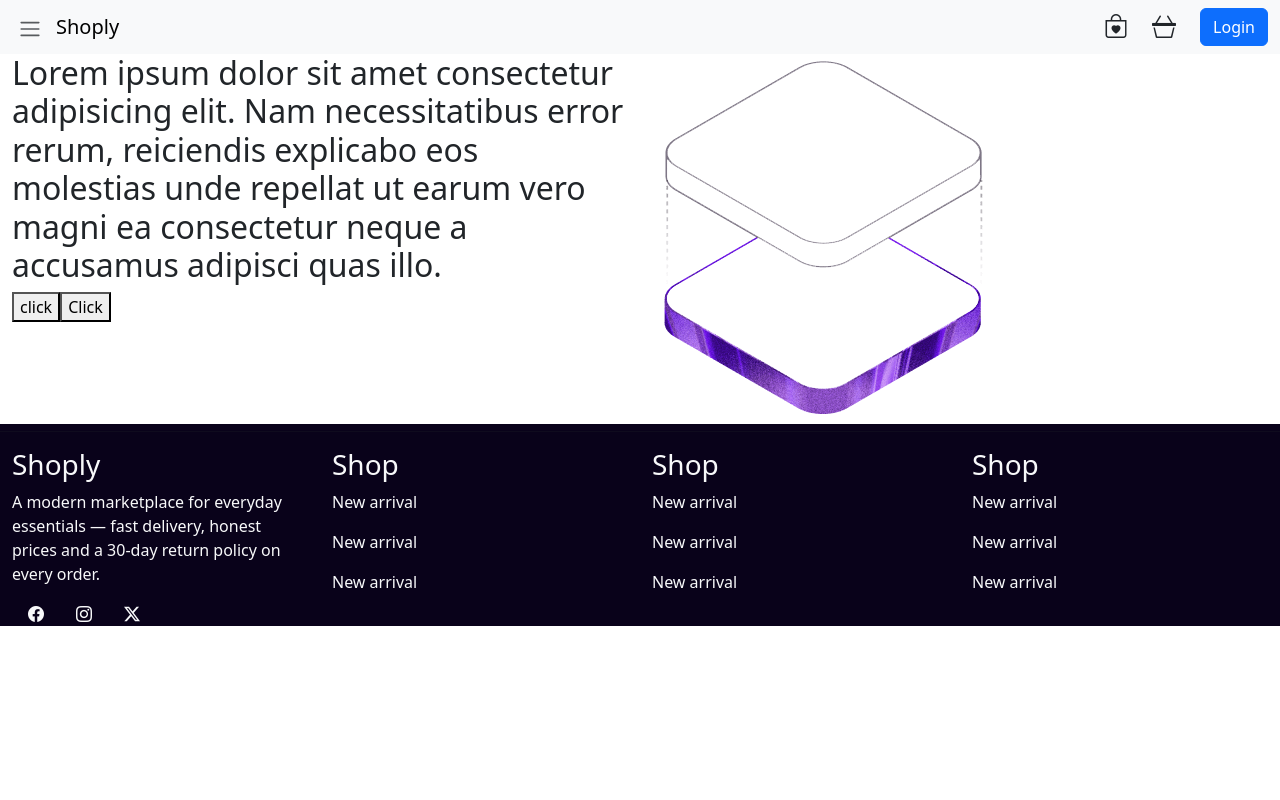
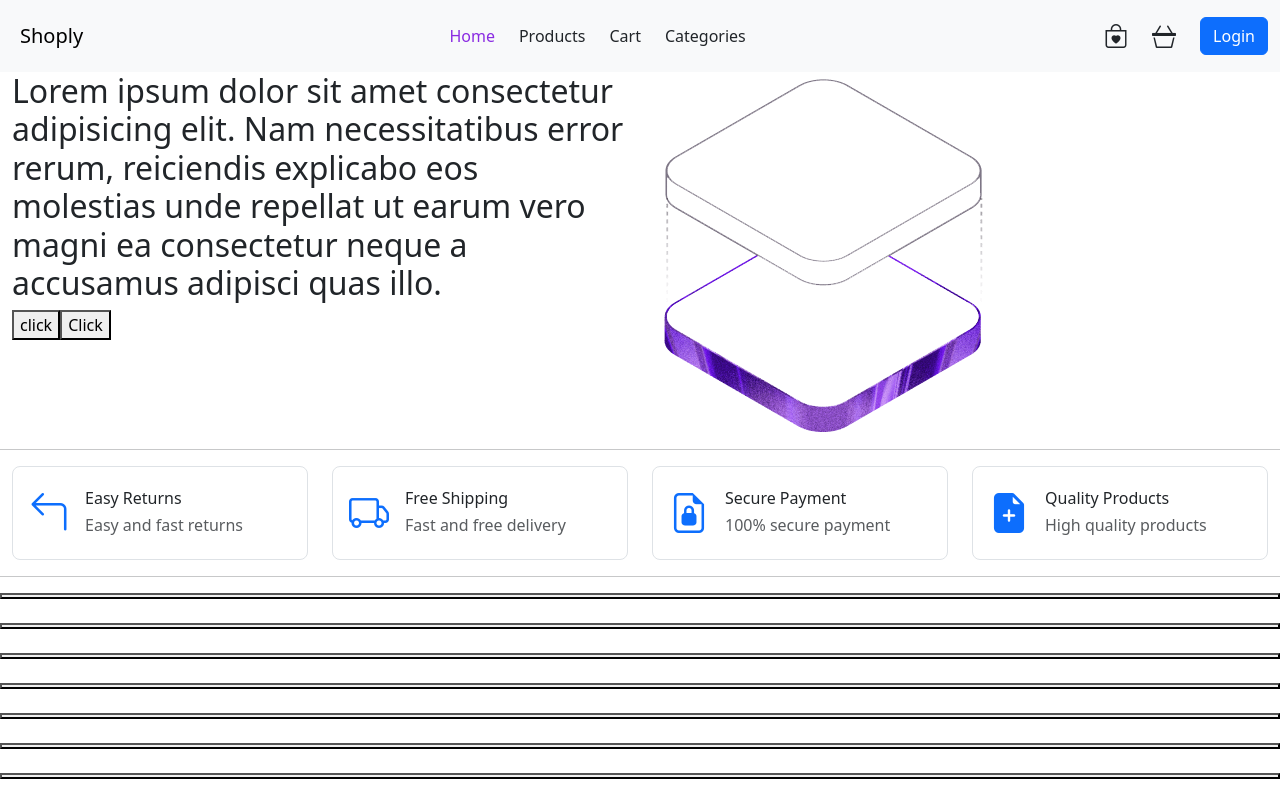
Before and after one commit to aboelenin-tech/shoply, a React (Vite) app: page / in a window 1280 px wide. Shown: the top 800 px of the page. Built offline with nearby package versions, Linux system fonts and the light colour scheme.

Commit message:
update in nav and home

```diff
--- a/src/components/Navbar.jsx
+++ b/src/components/Navbar.jsx
@@ -1,16 +1,14 @@
-// import React from "react";
 import { NavLink } from "react-router-dom";
 
 function Navbar() {
   return (
-    <nav className="navbar  bg-body-tertiary">
+    <nav className="navbar bg-body-tertiary">
+      <div className="container-fluid">
+        <div className="leftSide d-flex align-items-center">
 
-      <div className="container-fluid d-flex justify-content-between">
-        <div className="leftSide">
 
-          {/* Toggle Button */}
           <button
-            className="bg-transparent border-0"
+            className="bg-transparent border-0 d-lg-none"
             type="button"
             data-bs-toggle="offcanvas"
             data-bs-target="#sideNav"
@@ -18,25 +16,67 @@ function Navbar() {
             aria-label="Toggle navigation"
           >
             <span className="navbar-toggler-icon"></span>
+          </button>
 
-          </button>
           {/* Logo */}
-          <NavLink className="navbar-brand  m-2 " >
+          <NavLink className="navbar-brand m-2" to="/">
             Shoply
           </NavLink>
+
         </div>
 
-        <div className="RightSide d-flex flex-row justify-content-between gap-4">
+        {/* Sidebar Links appear in Navbar on LG+ */}
+        <div className="d-none d-lg-flex align-items-center gap-4">
 
+          <NavLink
+            to="/"
+            className={({ isActive }) =>
+              isActive ? "nav-link active" : "nav-link"
+            }
+          >
+            Home
+          </NavLink>
+
+          <NavLink
+            to="/products"
+            className={({ isActive }) =>
+              isActive ? "nav-link active" : "nav-link"
+            }
+          >
+            Products
+          </NavLink>
+
+          <NavLink
+            to="/card"
+            className={({ isActive }) =>
+              isActive ? "nav-link active" : "nav-link"
+            }
+          >
+            Cart
+          </NavLink>
+
+          <NavLink
+            to="/Catigories"
+            className={({ isActive }) =>
+              isActive ? "nav-link active" : "nav-link"
+            }
+          >
+            Categories
+          </NavLink>
+
+        </div>
+
+        {/* Right Side */}
+        <div className="RightSide d-flex align-items-center gap-4">
 
           {/* Wishlist */}
           <NavLink to="/wishlist" className="text-dark fs-4">
-            <i class="bi bi-bag-heart"></i>
+            <i className="bi bi-bag-heart"></i>
           </NavLink>
 
           {/* Cart */}
           <NavLink to="/card" className="text-dark fs-4">
-            <i class="bi bi-basket3"></i>
+            <i className="bi bi-basket3"></i>
           </NavLink>
 
           {/* Login */}
@@ -46,9 +86,7 @@ function Navbar() {
 
         </div>
 
-
-
-        {/* Side Navigation */}
+        {/* Offcanvas Sidebar - only used below LG */}
         <div
           className="offcanvas offcanvas-start"
           tabIndex="-1"
@@ -56,22 +94,22 @@ function Navbar() {
           aria-labelledby="sideNavLabel"
         >
 
-
           <div className="offcanvas-header">
             <h5 className="offcanvas-title" id="sideNavLabel">
-              <i class="bi bi-basket2"></i>
+              <i className="bi bi-basket2"></i>
               Shoply
             </h5>
 
             <button
               type="button"
-              className="btn-close "
+              className="btn-close"
               data-bs-dismiss="offcanvas"
               aria-label="Close"
             ></button>
           </div>
 
           <div className="offcanvas-body">
+
             <ul className="navbar-nav">
 
               <li className="nav-item">
@@ -100,26 +138,29 @@ function Navbar() {
                 <NavLink
                   to="/card"
                   className={({ isActive }) =>
-                    isActive ? "nav-link active" : "nav-link "
+                    isActive ? "nav-link active" : "nav-link"
                   }
                 >
-                  Card
+                  Cart
                 </NavLink>
               </li>
 
-              <li className="nav-item disabled">
+              <li className="nav-item">
                 <NavLink
                   to="/Catigories"
                   className={({ isActive }) =>
                     isActive ? "nav-link active" : "nav-link"
                   }
                 >
-                  CATEGORIES
+                  Categories
                 </NavLink>
               </li>
+
             </ul>
+
           </div>
         </div>
+
       </div>
     </nav>
   );
--- a/src/index.css
+++ b/src/index.css
@@ -1,8 +1,8 @@
 .nav-link.active {
   color: rgb(138, 43, 226);
 
-  background-color: rgba(138, 43, 226, 0.5);
-  border-radius: 10px 10px 10px 10px;
+
+
 }
 .footer{
   background-color: rgb(9, 2, 26);
--- a/src/pages/Home.jsx
+++ b/src/pages/Home.jsx
@@ -22,6 +22,77 @@ function Home() {
             </div>
 
             <hr />
+            <div className="container-fluid">
+  <div className="row g-4">
+
+    <div className="col-sm-6 col-lg-3">
+      <div className="border rounded-3 p-3 d-flex align-items-center gap-3">
+        <i className="bi bi-arrow-90deg-left fs-1 text-primary"></i>
+        <div>
+          <h6 className="mb-1">Easy Returns</h6>
+          <p className="mb-0 text-muted">Easy and fast returns</p>
+        </div>
+      </div>
+    </div>
+
+    <div className="col-sm-6 col-lg-3">
+      <div className="border rounded-3 p-3 d-flex align-items-center gap-3">
+        <i className="bi bi-truck fs-1 text-primary"></i>
+        <div>
+          <h6 className="mb-1">Free Shipping</h6>
+          <p className="mb-0 text-muted">Fast and free delivery</p>
+        </div>
+      </div>
+    </div>
+
+    <div className="col-sm-6 col-lg-3">
+      <div className="border rounded-3 p-3 d-flex align-items-center gap-3">
+        <i className="bi bi-file-earmark-lock2 fs-1 text-primary"></i>
+        <div>
+          <h6 className="mb-1">Secure Payment</h6>
+          <p className="mb-0 text-muted">100% secure payment</p>
+        </div>
+      </div>
+    </div>
+
+    <div className="col-sm-6 col-lg-3">
+      <div className="border rounded-3 p-3 d-flex align-items-center gap-3">
+        <i className="bi bi-file-earmark-plus-fill fs-1 text-primary"></i>
+        <div>
+          <h6 className="mb-1">Quality Products</h6>
+          <p className="mb-0 text-muted">High quality products</p>
+        </div>
+      </div>
+    </div>
+
+  </div>
+</div>
+<hr />
+<div className='container-fluid'>
+    <div className='row g-4'>
+        <button></button>
+        <button></button>
+        <button></button>
+        <button></button>
+        <button></button>
+        <button></button>
+        <button></button>
+        <button></button>
+        <button></button>
+        <button></button>
+        <button>
+
+            </button>
+            <button>
+
+            </button>
+
+    </div>
+</div>
+
+
+
+
 
 
         </>
```
